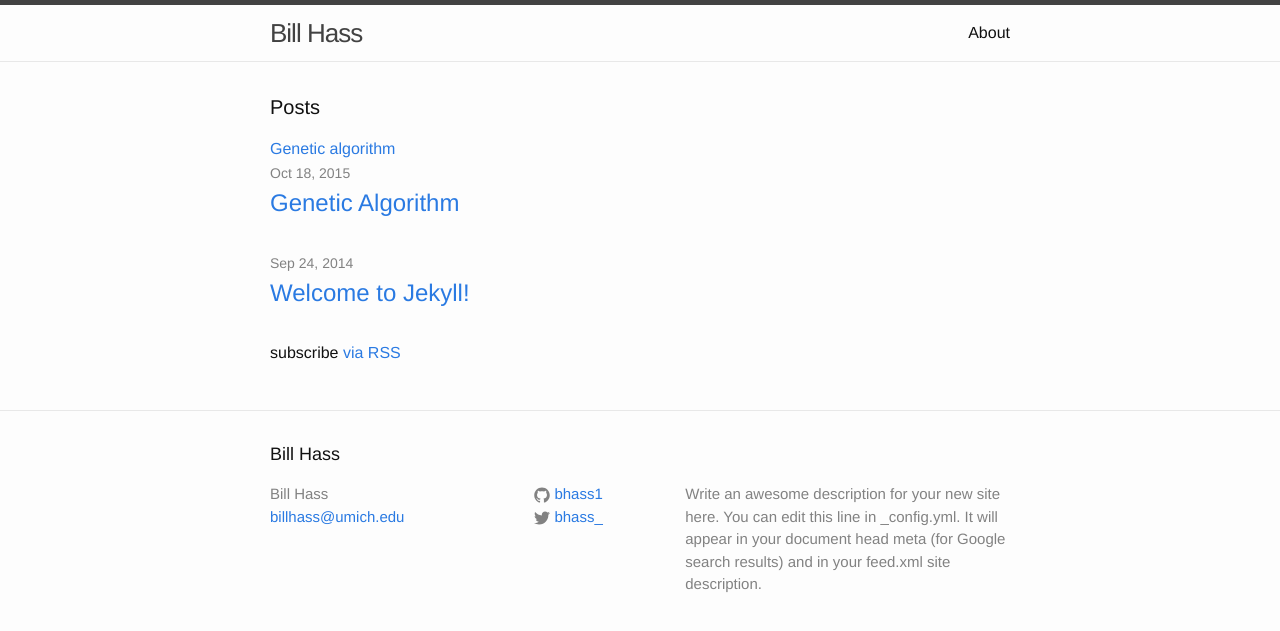
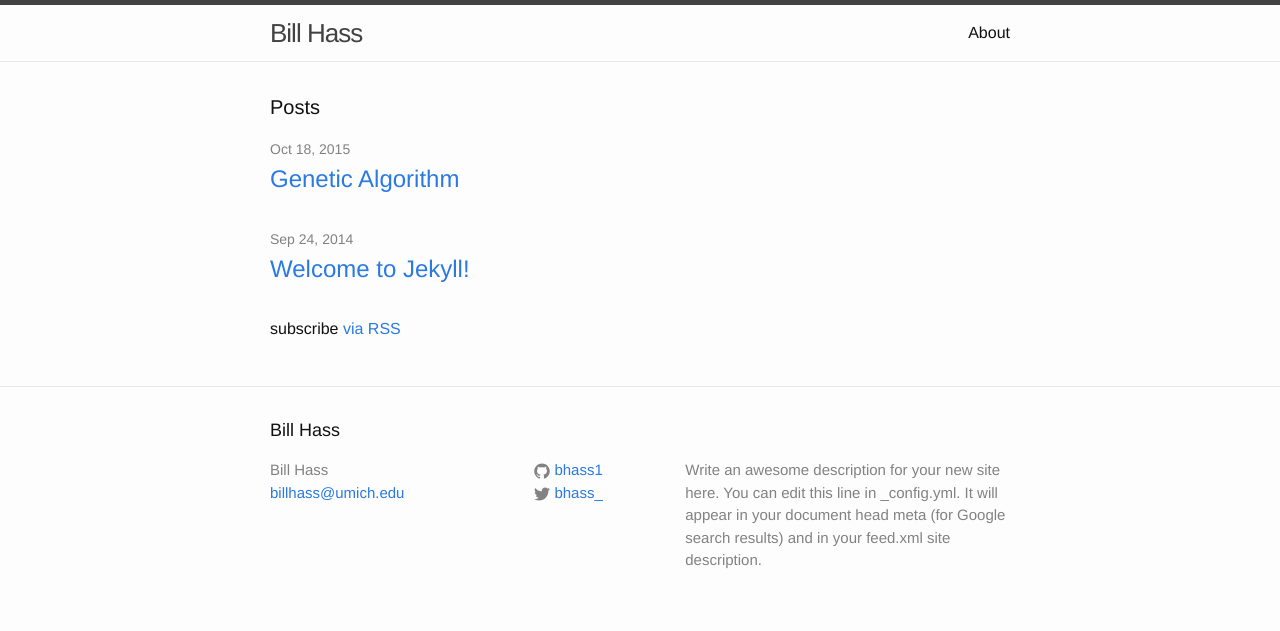
Before and after one commit to bhass1/website, a Jekyll site: the page built from index.html, in a window 1280 px wide. Shown: the top 631 px of the page. Built offline with Jekyll 4.4.1, drawn with Linux system fonts in a browser that asks for light colours.

Commit message:
Fixed genetic alg link in post and removed href on main page

```diff
--- a/_posts/2015-10-13-genetic-algorithm.markdown
+++ b/_posts/2015-10-13-genetic-algorithm.markdown
@@ -11,4 +11,4 @@ Check out the [Jekyll docs][jekyll] for more info on how to get the most out of
 [jekyll]:      http://jekyllrb.com
 [jekyll-gh]:   https://github.com/jekyll/jekyll
 [jekyll-help]: https://github.com/jekyll/jekyll-help
-[genetic-alg]: ./genetic/my_results.html
+[genetic-alg]: ../genetic/my_results.html
--- a/index.html
+++ b/index.html
@@ -5,7 +5,6 @@ layout: default
 <div class="home">
 
   <h1 class="page-heading">Posts</h1>
-  <a href="genetic/my_results.html">Genetic algorithm</a>
 
   <ul class="post-list">
     {% for post in site.posts %}
```
